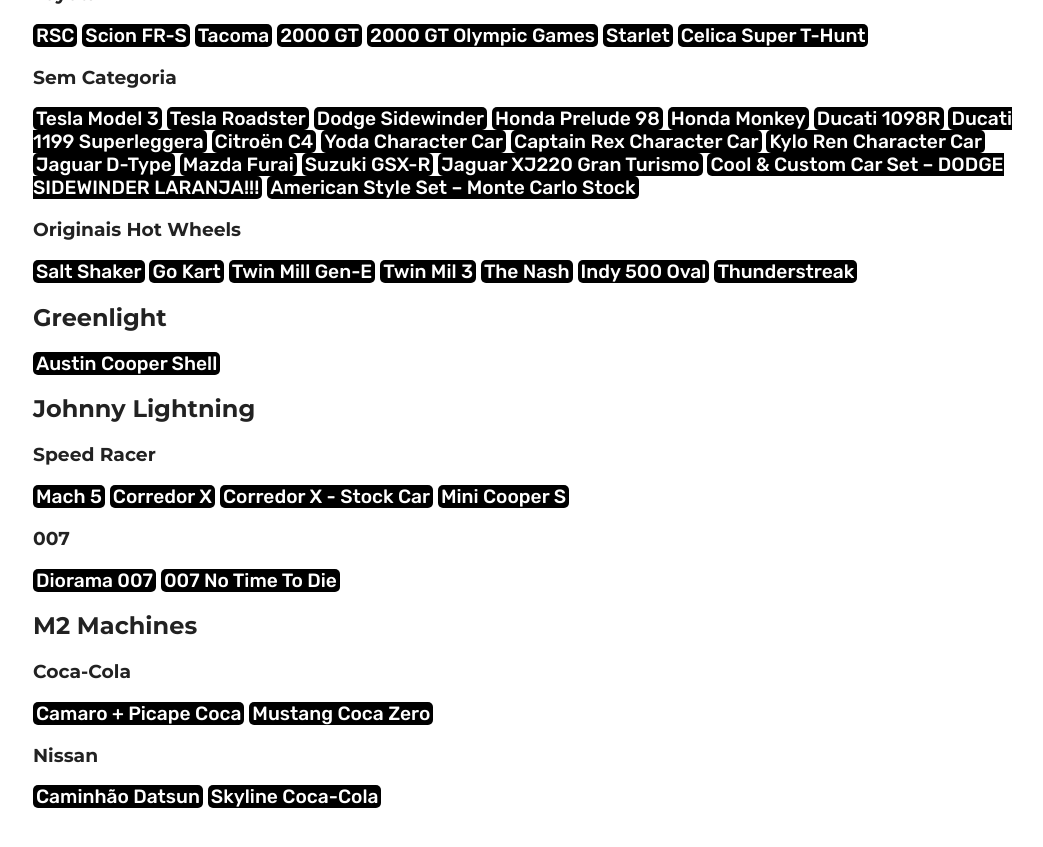
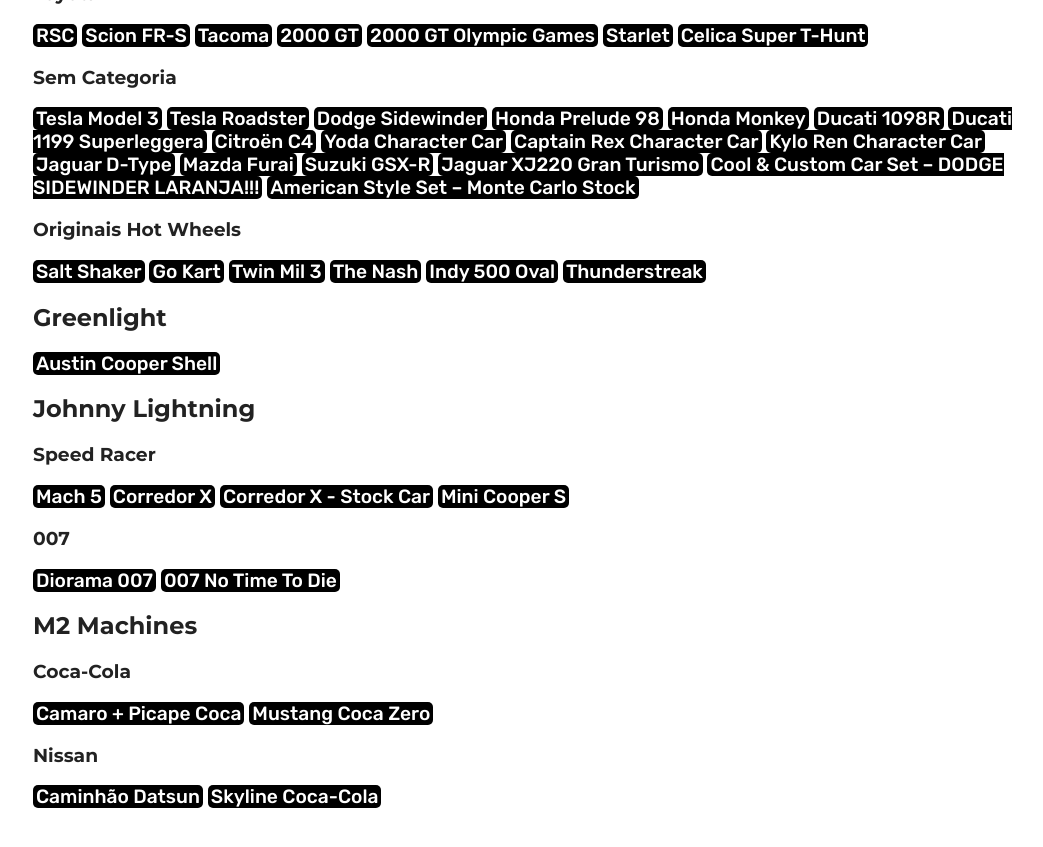
Before and after one commit to loloop/loloop.github.io, a Jekyll site: the page built from wishlist/index.md, in a window 1280 px wide and 900 px high, scrolled down 1995 px. Shown: the top 847 px of the window, without its empty margins (107-1150 px from the left). Built offline with Jekyll 4.4.1, drawn with Linux system fonts in a browser that asks for light colours.

Commit message:
Update index.md

```diff
--- a/wishlist/index.md
+++ b/wishlist/index.md
@@ -198,7 +198,6 @@
 ### Originais Hot Wheels
 [Salt Shaker](https://arteemminiaturas.com.br/website/loja_detalhes.asp?loja_cat=&loja_sub=&loja_item=15661)
 [Go Kart](https://arteemminiaturas.com.br/website/loja_detalhes.asp?loja_cat=&loja_sub=&loja_item=13123)
-[Twin Mill Gen-E](https://universohotwheels.com.br/product-page/hot-wheels-exotics-twin-mill-gen-e/)
 [Twin Mil 3](https://universohotwheels.com.br/product-page/hot-wheels-laranja-azul-twin-mill-iii/)
 [The Nash](https://universohotwheels.com.br/product-page/hot-wheels-compact-kings-the-nash/)
 [Indy 500 Oval](https://universohotwheels.com.br/product-page/hot-wheels-race-team-indy-500-oval-curta/)
```
